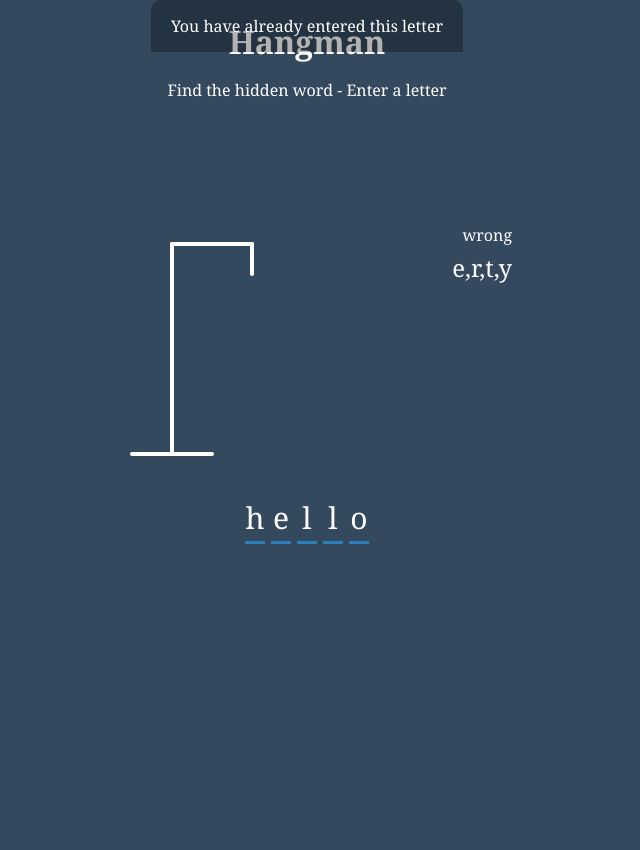
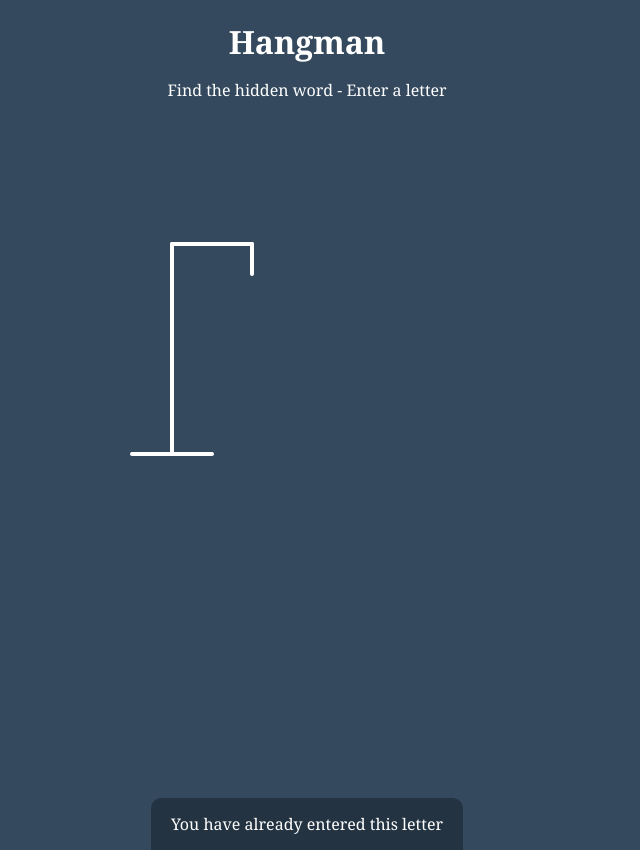
Before and after one commit to badwolf910/hangman-game, a plain HTML site: page index.html in a window 1280 px wide. Shown: the whole page, without its empty margins (333-973 px from the left). Before the commit the page ends 800 px from the top, so only its background shows below. Drawn offline with Linux system fonts and the light colour scheme.

Commit message:
notification transition

```diff
--- a/index.html
+++ b/index.html
@@ -31,24 +31,16 @@
       </svg>
 
       <div class="wrong-letters-container">
-        <div id="wrong-letters">
-          <p>wrong</p>
-          <span>e,r,t,y</span>
-        </div>
+        <div id="wrong-letters"></div>
       </div>
-      <div class="word" id="word">
-        <div class="letter">h</div>
-        <div class="letter">e</div>
-        <div class="letter">l</div>
-        <div class="letter">l</div>
-        <div class="letter">o</div>
-      </div>
+
+      <div class="word" id="word"></div>
     </div>
 
     <!-- Container for final message -->
     <div class="popup-container" id="popup-container">
       <div class="popup">
-        <h2 id="final-message">You Have Won</h2>
+        <h2 id="final-message"></h2>
         <button id="play-button">Play Again</button>
       </div>
     </div>
--- a/style.css
+++ b/style.css
@@ -117,9 +117,14 @@ h1 {
   border-radius: 10px 10px 0 0;
   padding: 15px 20px;
   position: absolute;
-  botom: -50px;
+  bottom: -50px;
+  transition: transform 0.3s ease-in-out;
 }
 
 .notification-container p {
   margin: 0;
 }
+
+.notification-container.show {
+  transform: translateY(-50px);
+}
```
